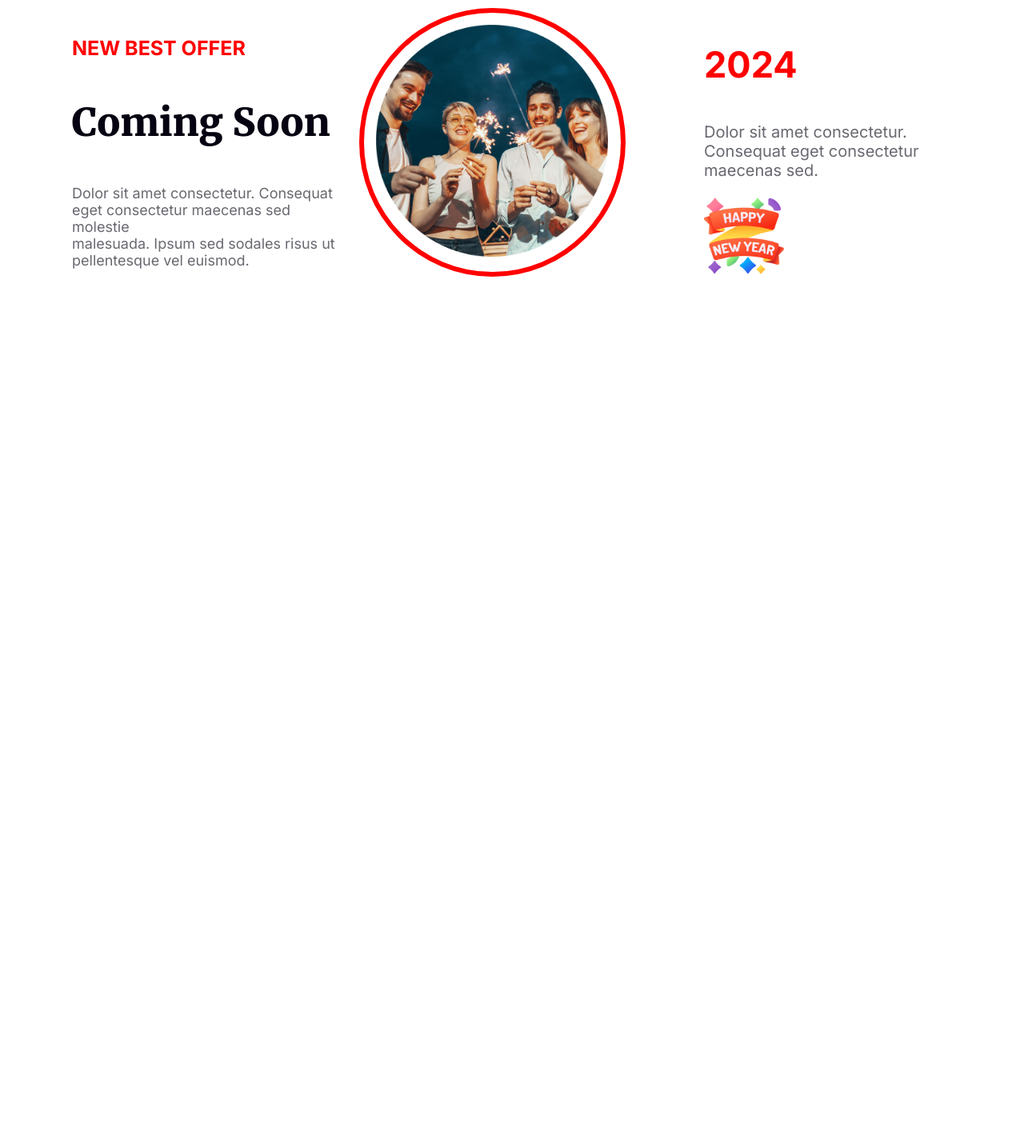
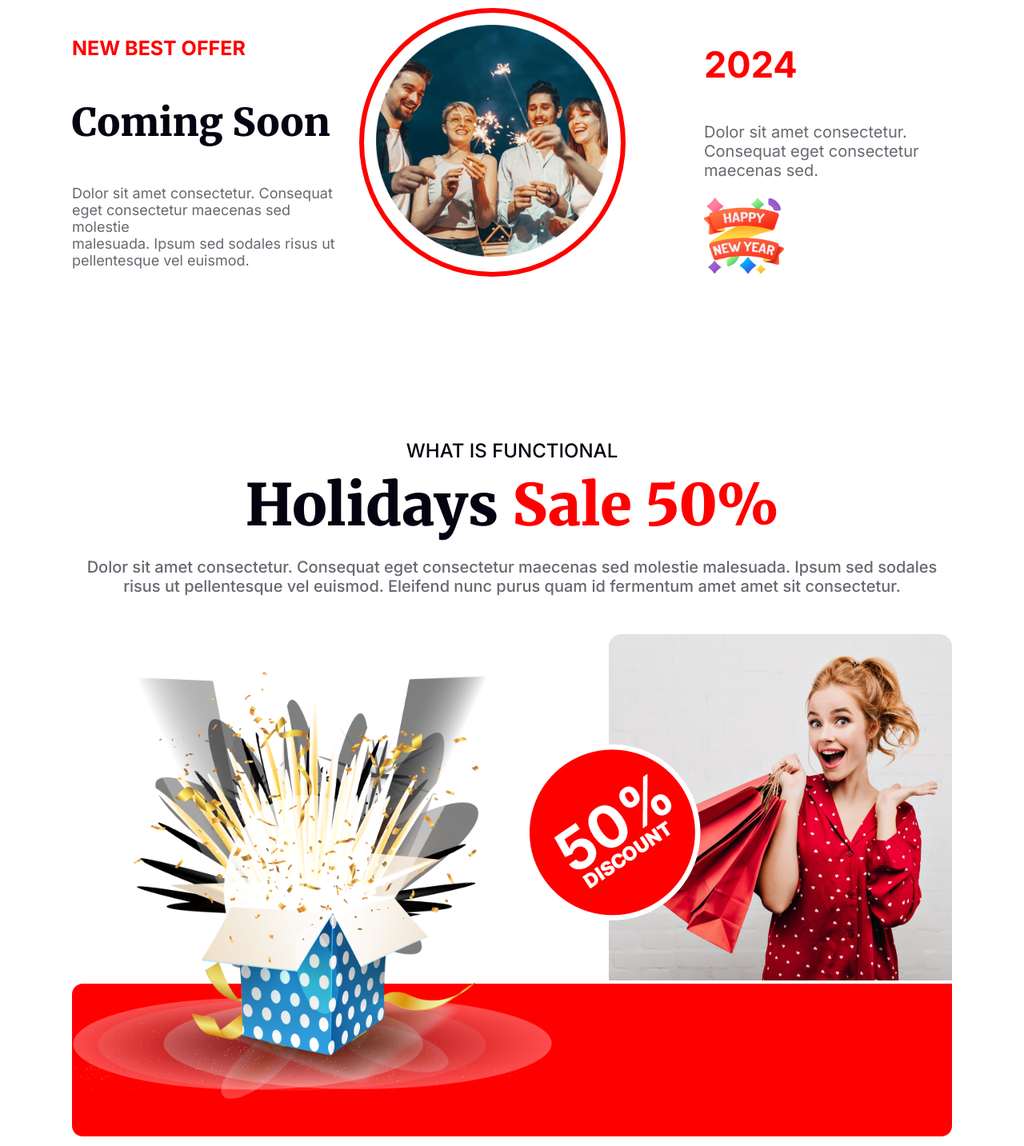
Before and after one commit to AbdurRahim80/Happy-New-Year-2023, a plain HTML site: page index.html in a window 1280 px wide. Shown: the part 2662-4095 px from the top of the page at 80% size. Before the commit the page ends 3016 px from the top, so only its background shows below. Drawn offline with Linux system fonts and the light colour scheme.

Commit message:
add holiday section

```diff
--- a/index.html
+++ b/index.html
@@ -94,6 +94,41 @@
             </section>
             <!-- Coming section end here  -->
 
+            <!-- holiday section start here  -->
+            <section>
+                <div class="holi-sec">
+                    <div class="holi-1">
+                        <h6>WHAT IS FUNCTIONAL</h6>
+                        <h1><span class="spn-1">Holidays</span> Sale 50%</h1>
+                        <p>Dolor sit amet consectetur. Consequat eget consectetur maecenas sed
+                            molestie malesuada. Ipsum sed sodales risus ut pellentesque vel euismod. Eleifend nunc purus
+                            quam id fermentum amet amet sit consectetur.</p>
+                    </div>
+                    <div class="holi-2">
+                        <div class="holi-2-1">
+
+                        </div>
+                        <div class="holi-2-2">
+                            <img src="resource/Rectangle 1.png" alt="">
+                            <div class="offer-pic">
+                                <img src="resource/Group 44.png" alt="">
+                            </div>
+                        </div>
+                    </div>
+                    <div class="holi-3">
+                        <div class="Rectangle">
+                            <img src="resource/Rectangle 2.png" alt="">
+                        </div>
+
+                         <div class="flower">
+                            <img src="resource/Group 75.png" width="600px" height="550px">
+                         </div>
+
+                    </div>
+                </div>
+            </section>
+            <!-- holiday section end here  -->
+
 
     </div>
     </main>
--- a/style.css
+++ b/style.css
@@ -199,14 +199,16 @@
 .coming-1 {
     width: 34%;
 }
- .coming-3 {
+
+.coming-3 {
     width: 32%;
     padding-left: 8%;
 }
-.coming-img{
+
+.coming-img {
     width: 330px;
     margin-left: 20px;
-    border:6px solid #F00;
+    border: 6px solid #F00;
     border-radius: 50%;
     padding: 15px;
 
@@ -234,7 +236,7 @@
     font-weight: 400;
 }
 
-.coming-3 h3{
+.coming-3 h3 {
     color: #F00;
     font-family: "Inter";
     font-size: 45px;
@@ -243,7 +245,7 @@
 
 }
 
-.coming-3 p{
+.coming-3 p {
     color: rgba(7, 2, 17, 0.60);
     font-family: "Inter";
     font-size: 20px;
@@ -252,3 +254,80 @@
 
 
 /* coming section end here  */
+
+/* holiday section start here  */
+.holi-1 {
+    padding-top: 150px;
+    height: 300px;;
+    text-align: center;
+}
+
+.holi-1 h6 {
+    color: #070211;
+    font-family: "Inter";
+    font-size: 24px;
+    font-weight: 500;
+    margin-bottom: -1px;
+}
+
+.holi-1 h1 {
+    color: #F00;
+    text-align: center;
+    font-family: "Merriweather";
+    font-size: 72px;
+    font-weight: 900;
+    margin-top: 9px;
+}
+.spn-1{
+    color: #070211;
+    text-align: center;
+    font-family: "Merriweather";
+    font-size: 72px;
+    font-weight: 900;
+}
+
+.holi-1 p {
+    color: rgba(7, 2, 17, 0.60);
+    text-align: center;
+    font-family: "Inter";
+    font-size: 20px;
+    font-weight: 500;
+    padding-left: -5px;
+    margin-top: -40px;
+}
+
+.holi-2 {
+    display: flex;
+    justify-content: space-between;
+
+}
+.holi-2-1{
+    width: 550px;
+    height: 434px;
+}
+
+.holi-2-2{
+    position: relative;
+}
+.offer-pic{
+    position: absolute;
+    top: 95px;
+    right: 271px;
+}
+.Rectangle img{
+    width: 1100px;
+
+}
+.holi-3{
+    position: relative;
+}
+.flower{
+    position: absolute;
+    top: -390px;
+
+}
+
+
+
+
+/* holiday section end here  */
```
